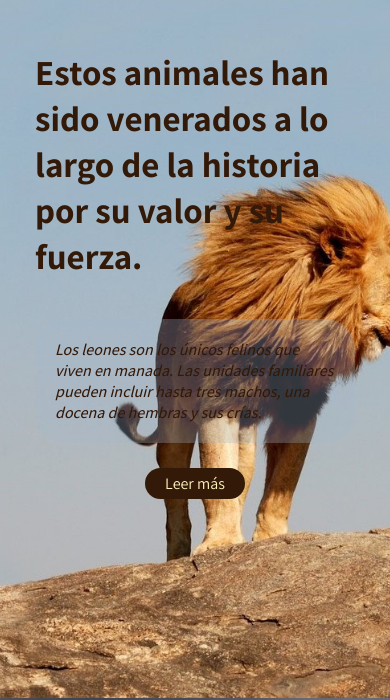
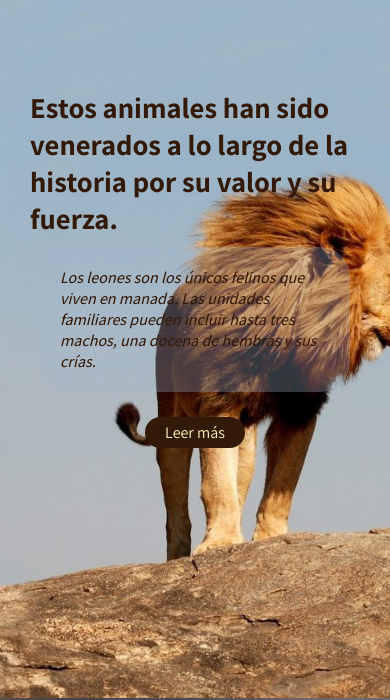
Before and after one commit to Fergm4/Animales, a plain HTML site: page index.html in a window 390 px wide. Shown: the part 146-846 px from the top of the page. Drawn offline with Linux system fonts and the light colour scheme.

Commit message:
Versión 2.0 - Modificación de la rotación de pantalla en dispositivos móbiles

```diff
--- a/css/styles.css
+++ b/css/styles.css
@@ -328,8 +328,16 @@ body{
 @media screen and (max-width: 979px){
     .container{
         padding: 10px;
-        width: 50%;
+        width: 100%;
         margin: 30px;
+    }
+
+    .container p{
+        font-size: 1.1rem;
+    }
+
+    .container h1{
+        font-size: 2rem;
     }
 
     .two{
@@ -343,30 +351,30 @@ body{
 
 @media screen and (max-width: 799px){
     .container p{
-        font-size: 1.1rem;
+        font-size: 1rem;
+        margin: 10px;
     }
-}
-
-@media screen and (max-width: 639px){
-    .container p{
-        font-size: 1rem;
+    .container{
+        width: 80%;
+        margin: 20px;
     }
-
-    .container{
-        padding: 5px;
-        width: 60%;
+    .container h1{
+        font-size: 1.8rem;
     }
 
     .button{
+        margin: 15px;
         font-size: 1rem;
     }
 }
 
+/* @media screen and (max-width: 639px){
+    .container p{
+        font-size: 1rem;
+    }
+} */
+
 @media screen and (max-width: 539px){
-    .container h1{
-        font-size: 2.3rem;
-    }
-
     .one{
         background-image: url('../img/leones2.jpg');
     }
@@ -377,10 +385,6 @@ body{
 }
 
 @media screen and (max-width: 407px){
-    .container h1{
-        font-size: 2.2rem;
-    }
-
     .five{
         background-position: right;
     }
@@ -392,7 +396,7 @@ body{
 
 @media screen and (max-width: 359px){
     .container h1{
-        font-size: 2rem;
+        font-size: 1.6rem;
     }
 
     .five{
```
